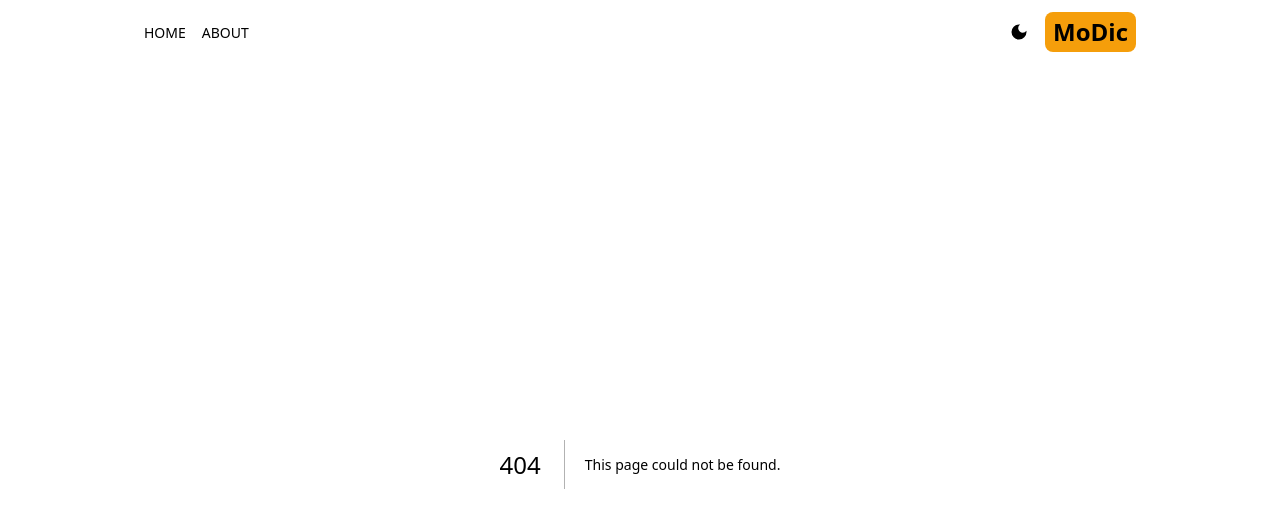
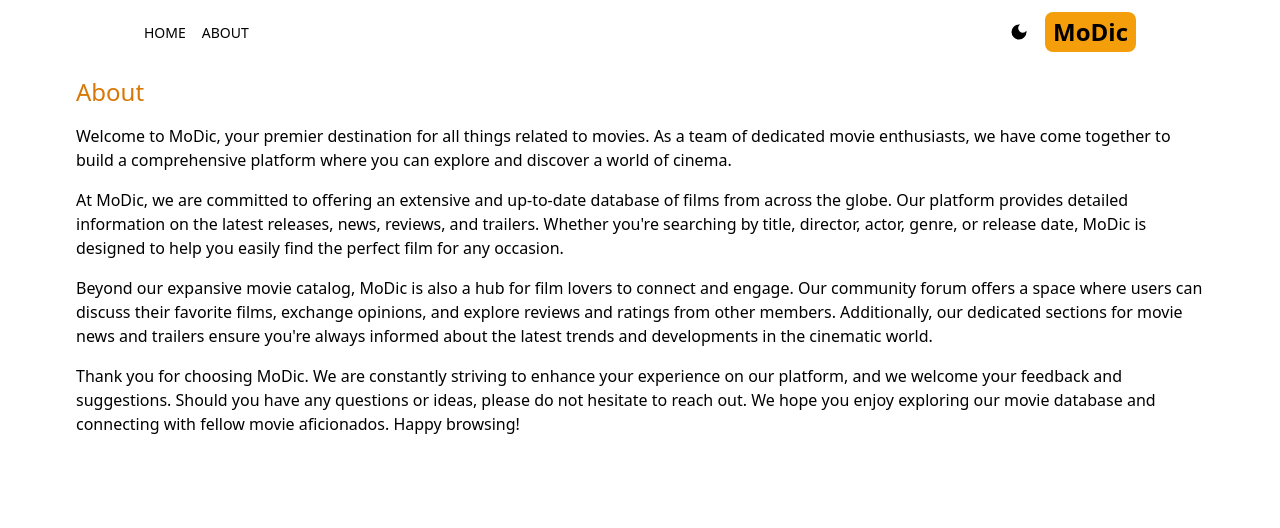
Before and after one commit to psychic-coder/moviesApp, a Next.js app in the folder moviesapp/: page /about in a window 1280 px wide. Before the commit this address had no page. Shown: the top 528 px of the page. Built offline with nearby package versions, Linux system fonts and the light colour scheme.

Commit message:
created the about page

```diff
--- /dev/null
+++ b/moviesapp/src/app/about/page.jsx
@@ -0,0 +1,40 @@
+export default function About() {
+  return (
+    <div className="max-w-6xl mx-auto p-3 space-y-4">
+      <h1 className="text-2xl font-medium text-amber-600">About</h1>
+      <p>
+        {" "}
+        Welcome to MoDic, your premier destination for all things related to
+        movies. As a team of dedicated movie enthusiasts, we have come together
+        to build a comprehensive platform where you can explore and discover a
+        world of cinema.{" "}
+      </p>{" "}
+      <p>
+        {" "}
+        At MoDic, we are committed to offering an extensive and up-to-date
+        database of films from across the globe. Our platform provides detailed
+        information on the latest releases, news, reviews, and trailers. Whether
+        you're searching by title, director, actor, genre, or release date,
+        MoDic is designed to help you easily find the perfect film for any
+        occasion.{" "}
+      </p>{" "}
+      <p>
+        {" "}
+        Beyond our expansive movie catalog, MoDic is also a hub for film
+        lovers to connect and engage. Our community forum offers a space where
+        users can discuss their favorite films, exchange opinions, and explore
+        reviews and ratings from other members. Additionally, our dedicated
+        sections for movie news and trailers ensure you're always informed about
+        the latest trends and developments in the cinematic world.{" "}
+      </p>{" "}
+      <p>
+        {" "}
+        Thank you for choosing MoDic. We are constantly striving to enhance
+        your experience on our platform, and we welcome your feedback and
+        suggestions. Should you have any questions or ideas, please do not
+        hesitate to reach out. We hope you enjoy exploring our movie database
+        and connecting with fellow movie aficionados. Happy browsing!{" "}
+      </p>
+    </div>
+  );
+}
```
